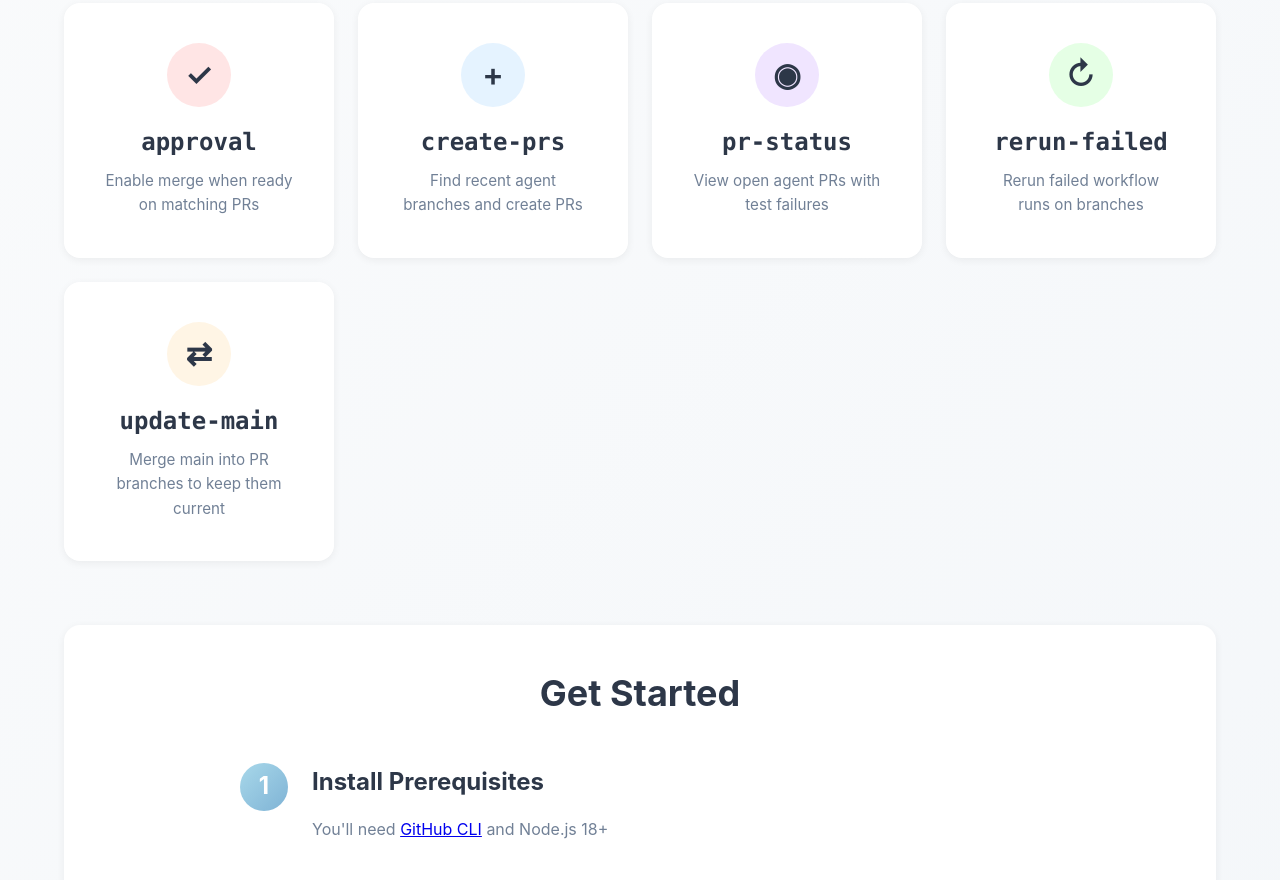
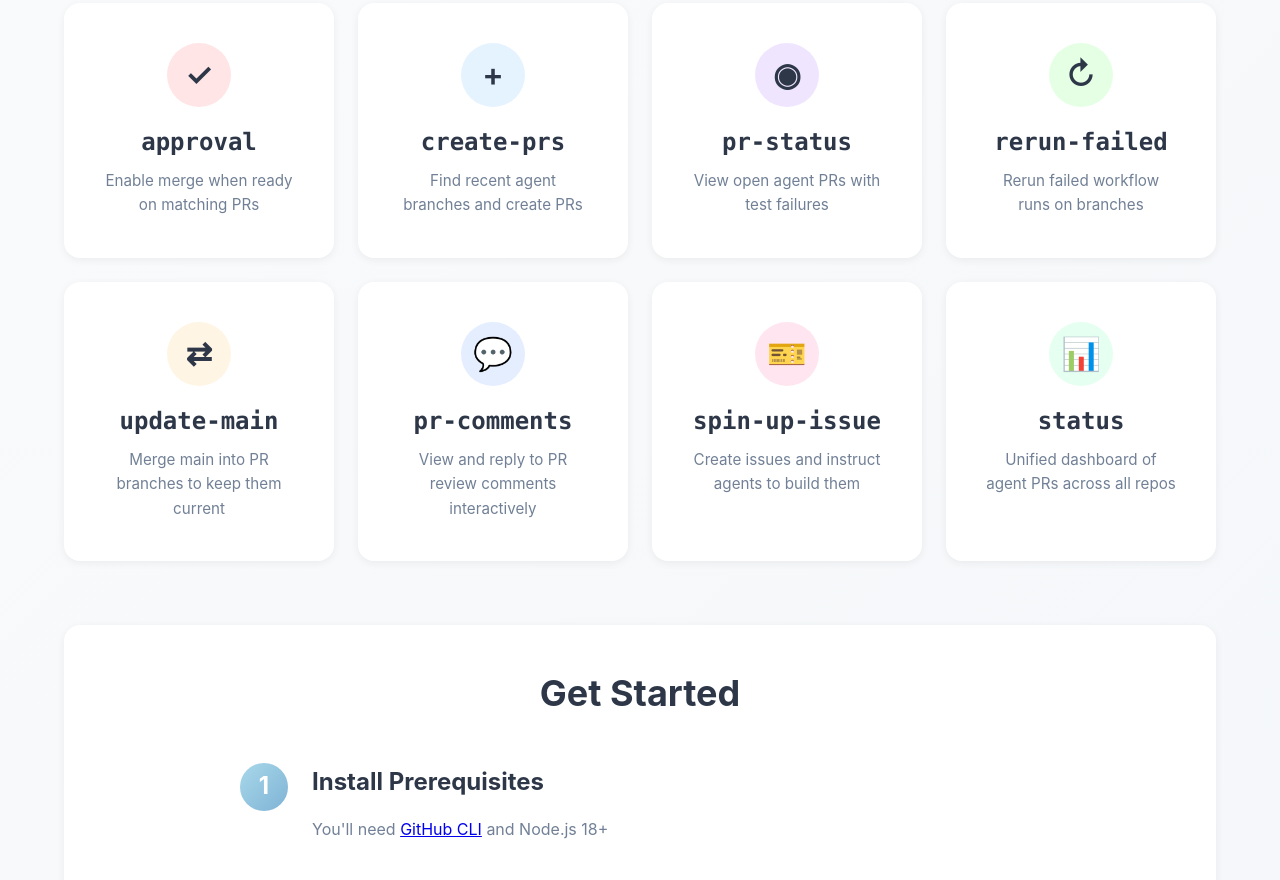
Before and after one commit to jonathanKingston/copse, a website: page docs/index.html in a window 1280 px wide. Shown: the part 567-1447 px from the top of the page. Drawn offline with Linux system fonts and the light colour scheme.

Commit message:
Document in the site

```diff
--- a/docs/index.html
+++ b/docs/index.html
@@ -4,7 +4,7 @@
     <meta charset="UTF-8">
     <meta name="viewport" content="width=device-width, initial-scale=1.0">
     <title>Copse - Manage Your Agent PRs</title>
-    <meta name="description" content="Five simple commands for managing agent-created pull requests with GitHub CLI">
+    <meta name="description" content="Eight commands for managing agent-created pull requests with GitHub CLI">
     <link rel="stylesheet" href="styles.css">
 </head>
 <body>
@@ -65,6 +65,30 @@
                     </div>
                     <h3>update-main</h3>
                     <p>Merge main into PR branches to keep them current</p>
+                </div>
+
+                <div class="feature">
+                    <div class="feature-icon" style="background: #E5EEFF;">
+                        <span>💬</span>
+                    </div>
+                    <h3>pr-comments</h3>
+                    <p>View and reply to PR review comments interactively</p>
+                </div>
+
+                <div class="feature">
+                    <div class="feature-icon" style="background: #FFE5F0;">
+                        <span>🎫</span>
+                    </div>
+                    <h3>spin-up-issue</h3>
+                    <p>Create issues and instruct agents to build them</p>
+                </div>
+
+                <div class="feature">
+                    <div class="feature-icon" style="background: #E5FFF0;">
+                        <span>📊</span>
+                    </div>
+                    <h3>status</h3>
+                    <p>Unified dashboard of agent PRs across all repos</p>
                 </div>
             </section>
 
@@ -177,6 +201,27 @@
                             <code>copse approval acme/project cursor --dry-run</code>
                         </div>
                     </div>
+
+                    <div class="example">
+                        <h4>Reply to PR review comments</h4>
+                        <div class="code-block">
+                            <code>copse pr-comments acme/project cursor</code>
+                        </div>
+                    </div>
+
+                    <div class="example">
+                        <h4>Create an issue for an agent</h4>
+                        <div class="code-block">
+                            <code>copse spin-up-issue acme/project "Add dark mode"</code>
+                        </div>
+                    </div>
+
+                    <div class="example">
+                        <h4>Live dashboard of all agent PRs</h4>
+                        <div class="code-block">
+                            <code>copse status --watch</code>
+                        </div>
+                    </div>
                 </div>
             </section>
 
@@ -189,7 +234,7 @@
                     </div>
                     <div class="why-item">
                         <h4>Simple & focused</h4>
-                        <p>Five commands that do exactly what you need, nothing more</p>
+                        <p>Eight commands that do exactly what you need, nothing more</p>
                     </div>
                     <div class="why-item">
                         <h4>Tab completion</h4>
--- a/docs/styles.css
+++ b/docs/styles.css
@@ -477,6 +477,9 @@ footer a:hover {
     .feature:nth-child(3) { animation-delay: 0.3s; }
     .feature:nth-child(4) { animation-delay: 0.4s; }
     .feature:nth-child(5) { animation-delay: 0.5s; }
+    .feature:nth-child(6) { animation-delay: 0.6s; }
+    .feature:nth-child(7) { animation-delay: 0.7s; }
+    .feature:nth-child(8) { animation-delay: 0.8s; }
 }
 
 @keyframes fadeInUp {
```
